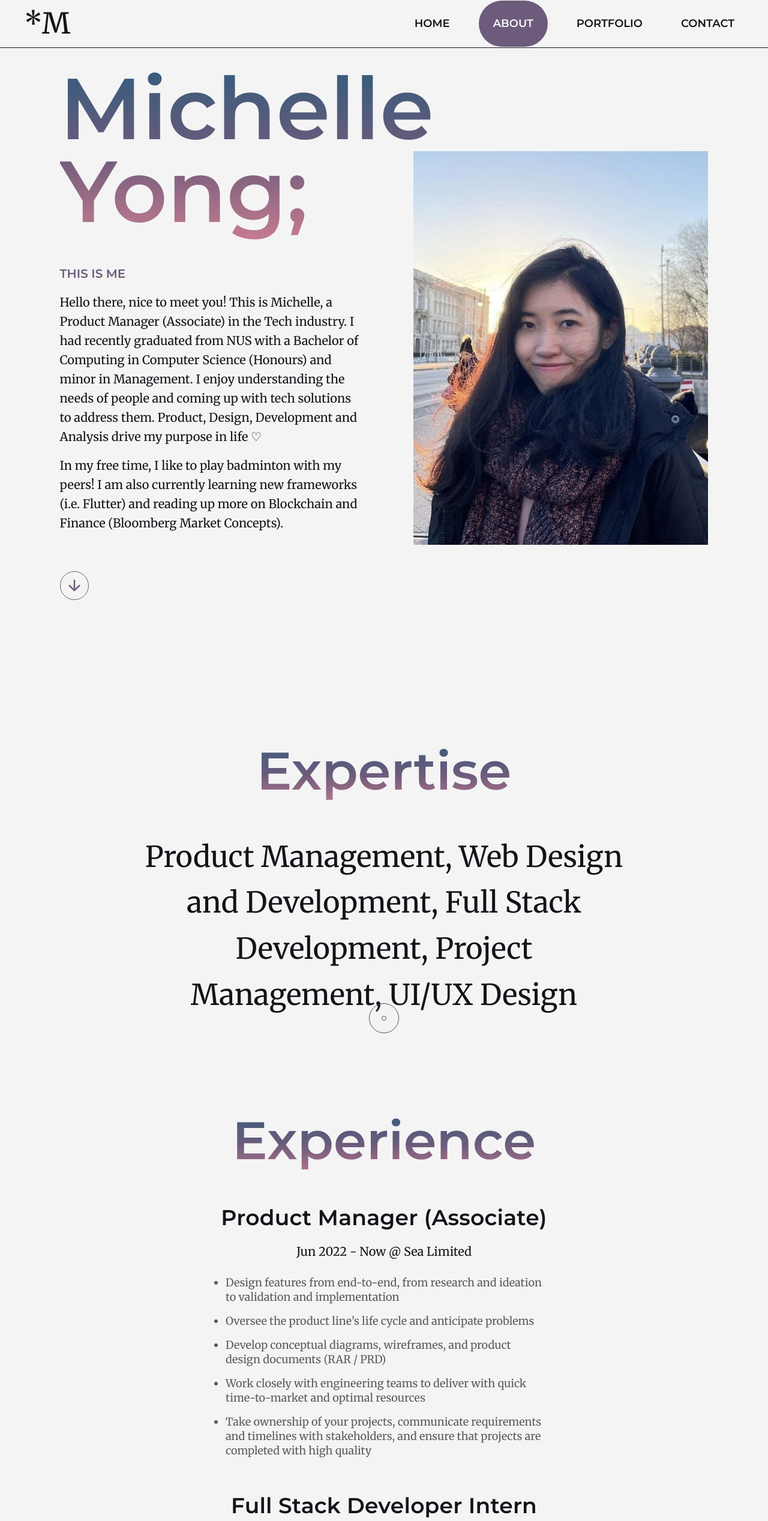
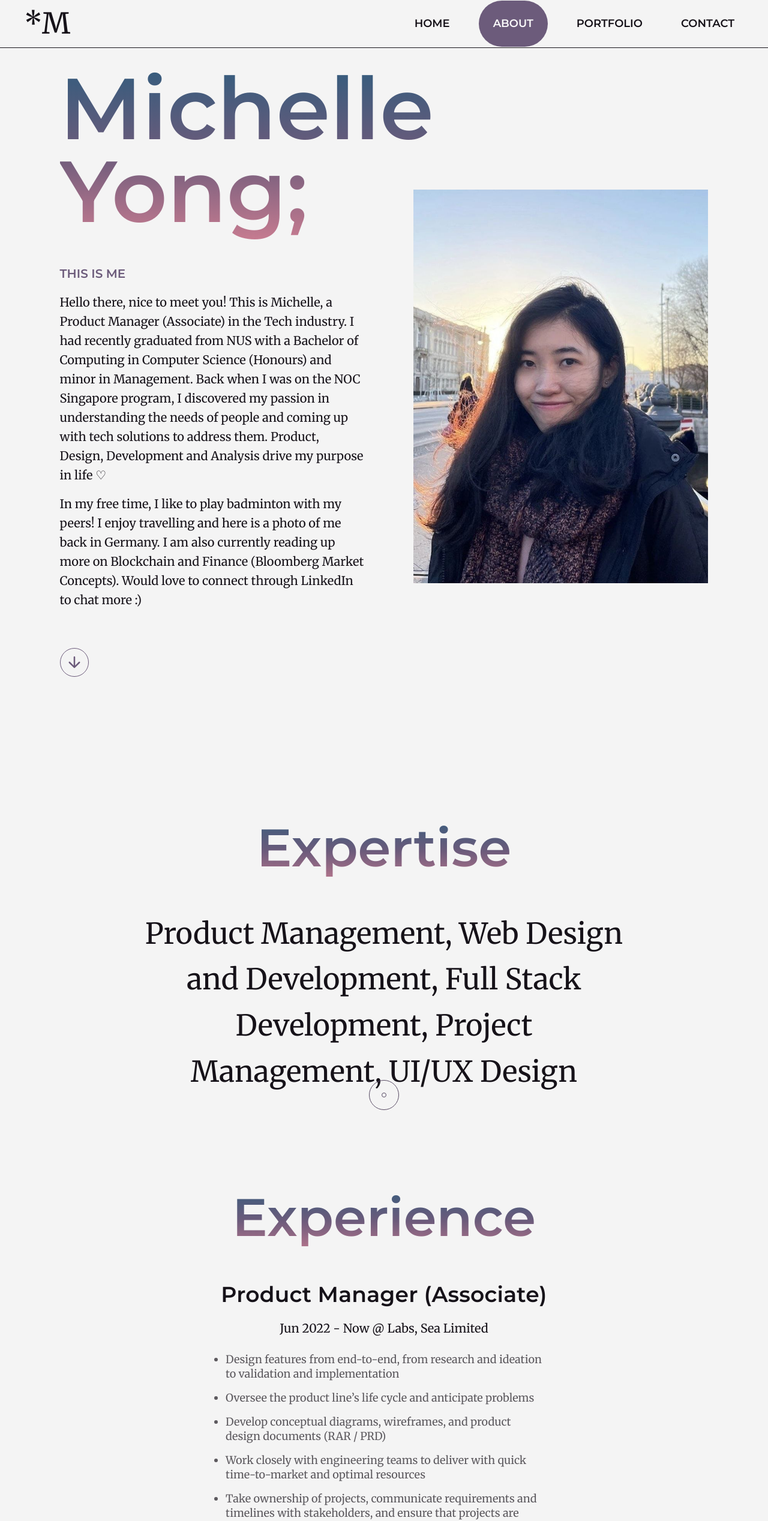
Before and after one commit to michelleykw/michelle, a React (Create React App) app: page /michelle/about in a window 1280 px wide. Shown: the top 2535 px of the page at 60% size. Built offline with nearby package versions, Linux system fonts and the light colour scheme.

Commit message:
Update info

```diff
--- a/src/resources/constants.jsx
+++ b/src/resources/constants.jsx
@@ -75,13 +75,13 @@ export const experiences = [
     {
         name: "Product Manager (Associate)",
         duration: "Jun 2022 - Now",
-        company: "Sea Limited",
+        company: "Labs, Sea Limited",
         desc: [
             "Design features from end-to-end, from research and ideation to validation and implementation",
             "Oversee the product line’s life cycle and anticipate problems",
             "Develop conceptual diagrams, wireframes, and product design documents (RAR / PRD)",
             "Work closely with engineering teams to deliver with quick time-to-market and optimal resources",
-            "Take ownership of your projects, communicate requirements and timelines with stakeholders, and ensure that projects are completed with high quality"
+            "Take ownership of projects, communicate requirements and timelines with stakeholders, and ensure that projects are completed with high quality"
         ]
     },
     {
@@ -145,9 +145,9 @@ export const expertise = 'Product Management, Web Design and Development, Full S
 
 export const homeIntroduction = "Hello, I’m Michelle, currently a Product Manager (Associate) in the Tech industry! During my university days in NUS as a Computer Science major, I had interned with Love, Bonito as a Product Management Intern and GoalsMapper as a Full Stack Developer.";
 
-export const aboutIntroduction = "Hello there, nice to meet you! This is Michelle, a Product Manager (Associate) in the Tech industry. I had recently graduated from NUS with a Bachelor of Computing in Computer Science (Honours) and minor in Management. I enjoy understanding the needs of people and coming up with tech solutions to address them. Product, Design, Development and Analysis drive my purpose in life ♡";
+export const aboutIntroduction = "Hello there, nice to meet you! This is Michelle, a Product Manager (Associate) in the Tech industry. I had recently graduated from NUS with a Bachelor of Computing in Computer Science (Honours) and minor in Management. Back when I was on the NOC Singapore program, I discovered my passion in understanding the needs of people and coming up with tech solutions to address them. Product, Design, Development and Analysis drive my purpose in life ♡";
 
-export const aboutIntroduction2 = "In my free time, I like to play badminton with my peers! I am also currently learning new frameworks (i.e. Flutter) and reading up more on Blockchain and Finance (Bloomberg Market Concepts).";
+export const aboutIntroduction2 = "In my free time, I like to play badminton with my peers! I enjoy travelling and here is a photo of me back in Germany. I am also currently reading up more on Blockchain and Finance (Bloomberg Market Concepts). Would love to connect through LinkedIn to chat more :)";
 
 export const pages = [
     { href: "/michelle", label: "Home" },
```
